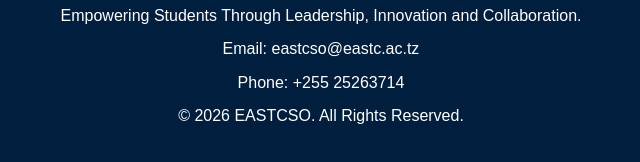
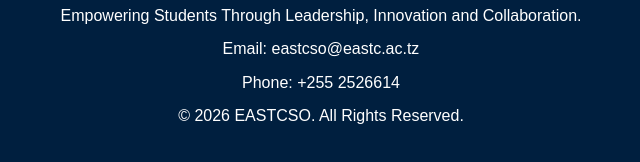
Before and after one commit to Angel12131213/EASTCO, a plain HTML site: page contact.html in a window 1280 px wide. Shown: the part 1740-1902 px from the top of the page, 319-959 px from the left. Drawn offline with Linux system fonts and the light colour scheme.

Commit message:
Update contact.html
do it

```diff
--- a/contact.html
+++ b/contact.html
@@ -169,7 +169,7 @@
 
     <p>Email: eastcso@eastc.ac.tz</p>
 
-    <p>Phone: +255 25263714</p>
+    <p>Phone: +255 2526614</p>
 
     <p>&copy; 2026 EASTCSO. All Rights Reserved.</p>
 
```
